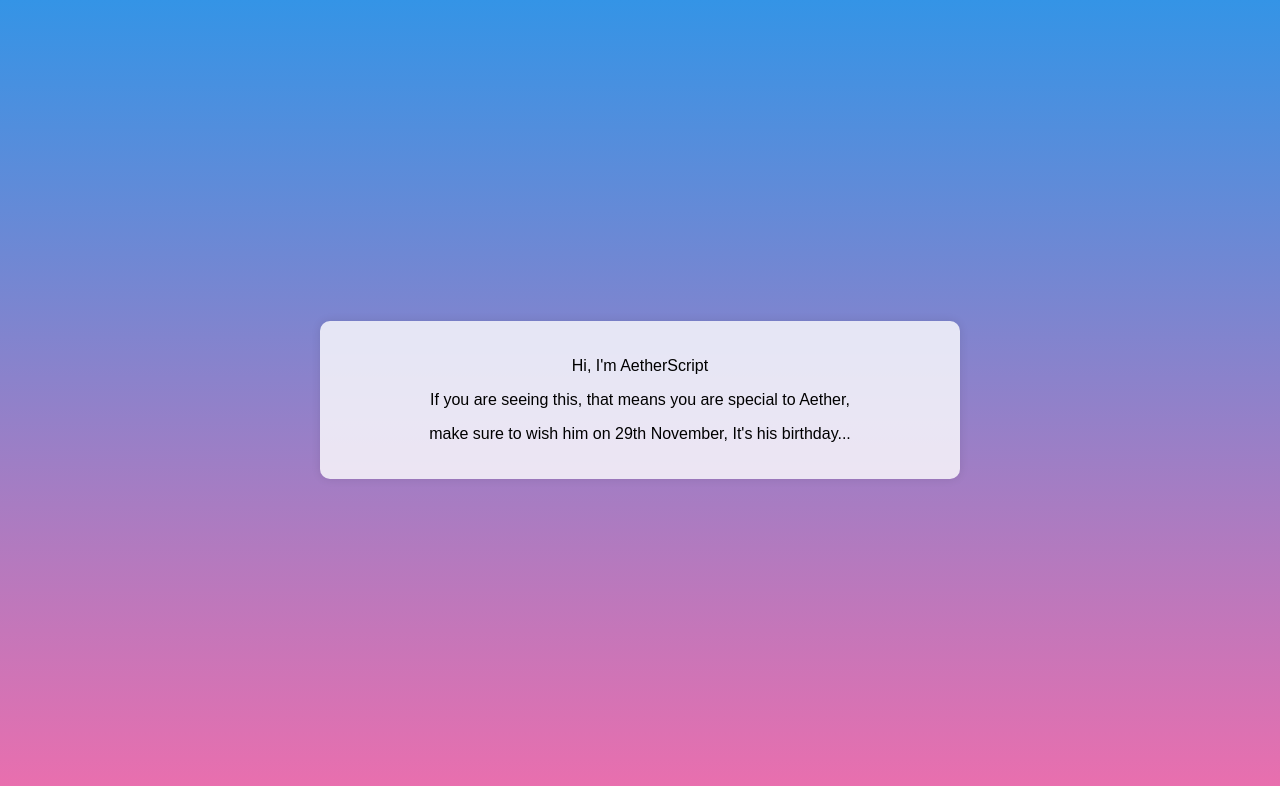
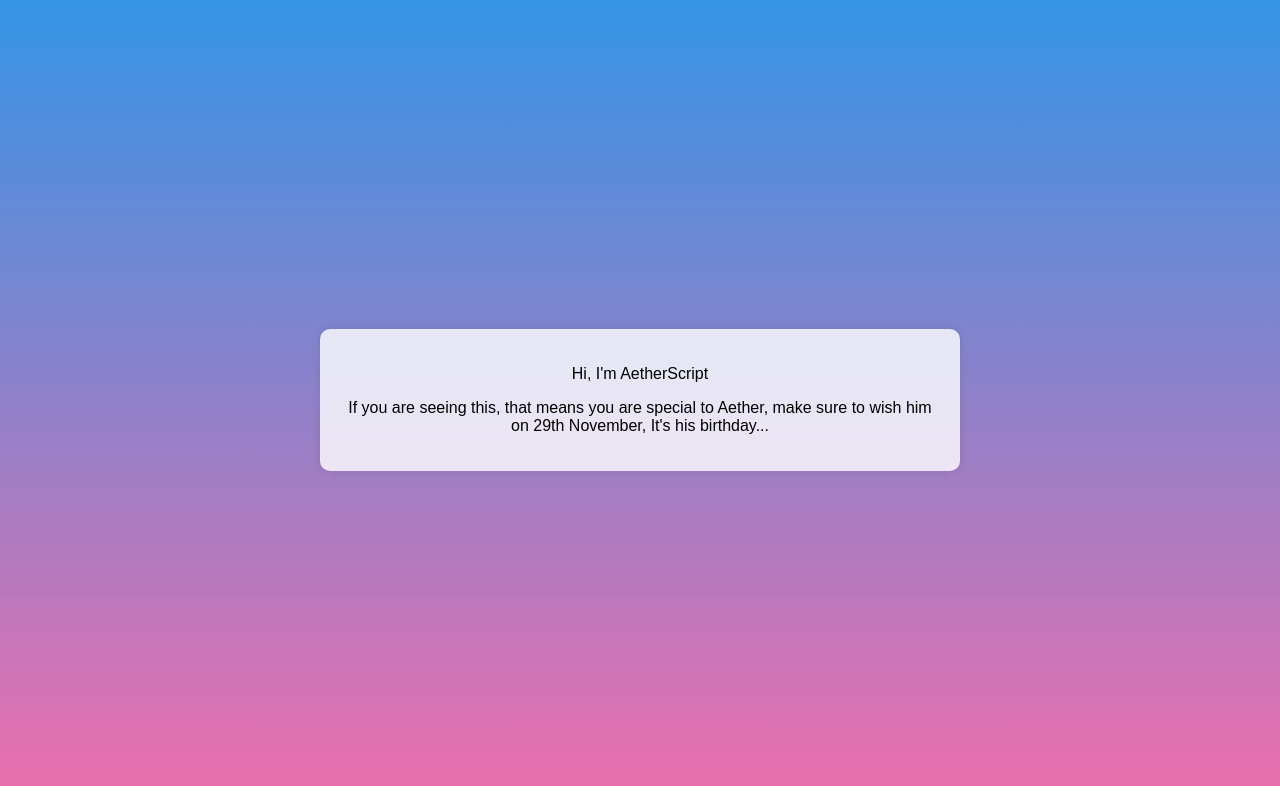
Before and after one commit to aetherscript/wish-me, a plain HTML site: page index.html in a window 1280 px wide. Drawn offline with Linux system fonts and the light colour scheme.

Commit message:
Update index.html

```diff
--- a/index.html
+++ b/index.html
@@ -10,8 +10,7 @@
     <div class="container">
         <div class="box">
             <p>Hi, I'm AetherScript</p>
-            <p>If you are seeing this, that means you are special to Aether, </p>
-            <p>make sure to wish him on 29th November, It's his birthday...</p>
+            <p>If you are seeing this, that means you are special to Aether, make sure to wish him on 29th November, It's his birthday...</p>
         </div>
     </div>
 </body>
```
